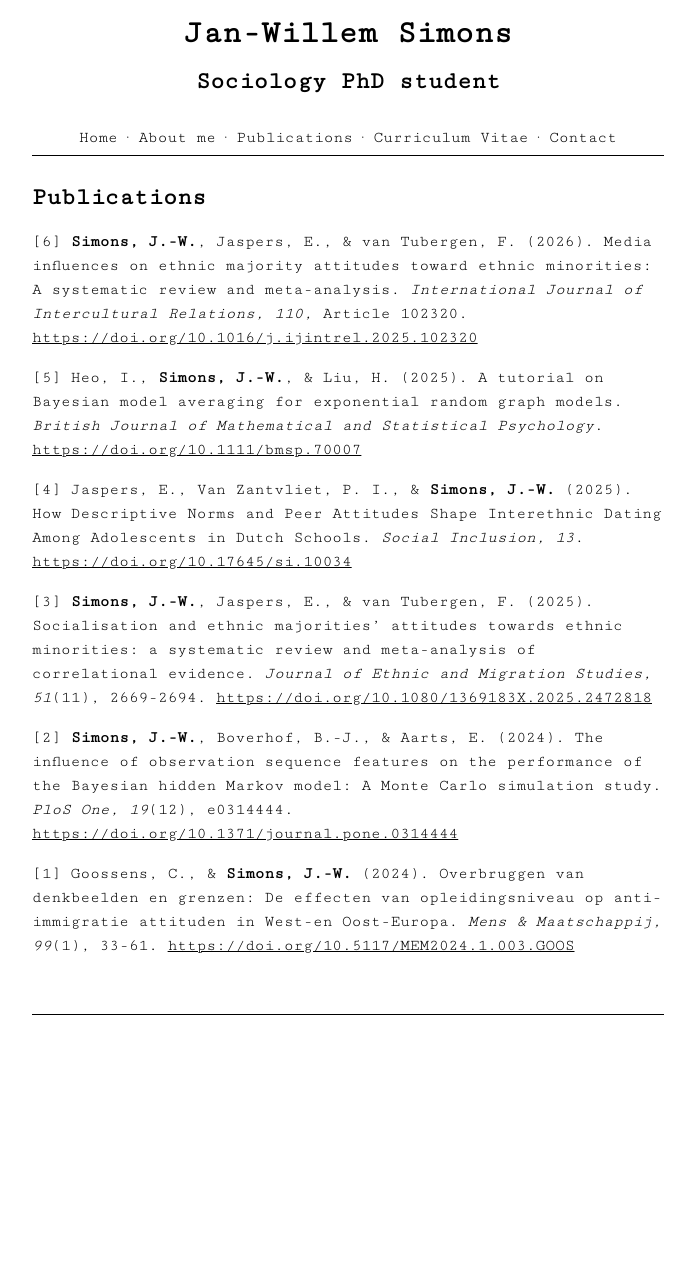
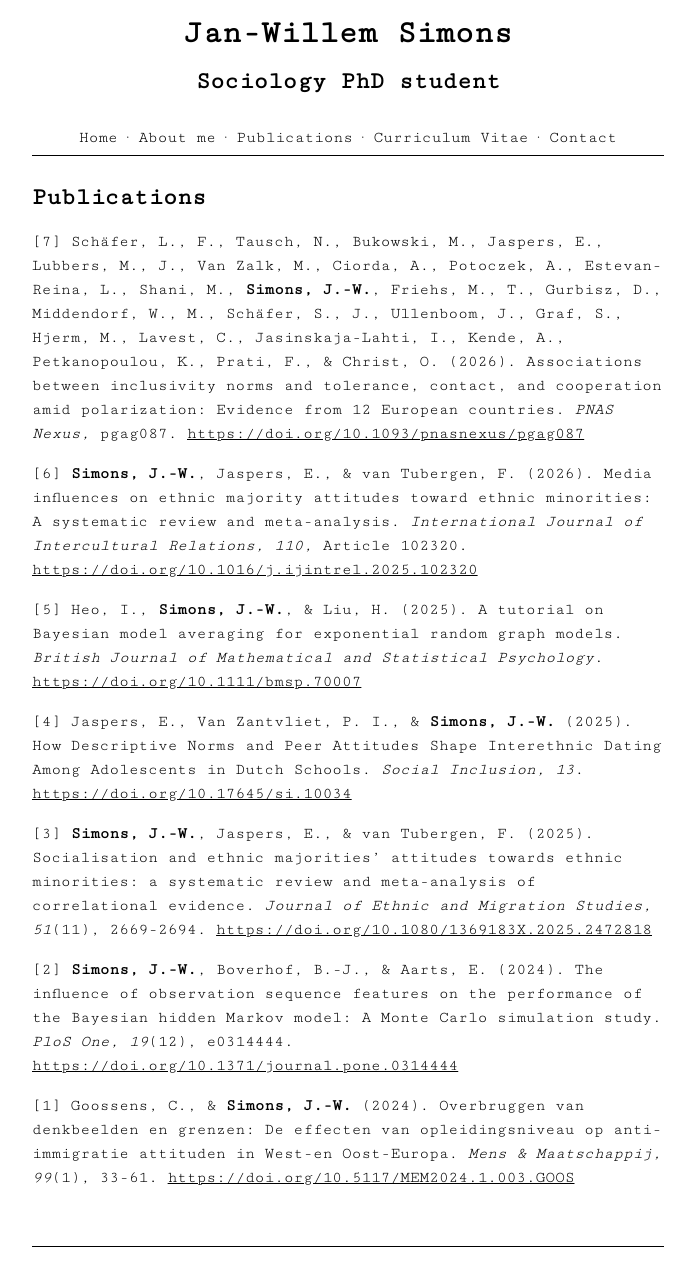
Before and after one commit to jwgsim/jwgsim.github.io, a Jekyll site: the page built from publications.md, in a window 1280 px wide. Shown: the whole page, without its empty margins (292-987 px from the left). Built offline with Jekyll 4.4.1, drawn with Linux system fonts in a browser that asks for light colours; before the commit the page ends 1047 px from its top, so only the background shows below that.

Commit message:
Update publications.md

```diff
--- a/publications.md
+++ b/publications.md
@@ -3,6 +3,8 @@ layout: default
 title: Publications
 permalink: /publications/
 ---
+
+[7] Schäfer, L., F., Tausch, N., Bukowski, M., Jaspers, E., Lubbers, M., J., Van Zalk, M., Ciorda, A., Potoczek, A., Estevan-Reina, L., Shani, M., **Simons, J.-W.**, Friehs, M., T., Gurbisz, D., Middendorf, W., M., Schäfer, S., J., Ullenboom, J., Graf, S., Hjerm, M., Lavest, C., Jasinskaja-Lahti, I., Kende, A., Petkanopoulou, K., Prati, F., & Christ, O. (2026). Associations between inclusivity norms and tolerance, contact, and cooperation amid polarization: Evidence from 12 European countries. *PNAS Nexus,* pgag087. <a href="https://doi.org/10.1093/pnasnexus/pgag087"> https://doi.org/10.1093/pnasnexus/pgag087</a>
 
 [6] **Simons, J.-W.**, Jaspers, E., & van Tubergen, F. (2026). Media influences on ethnic majority attitudes toward ethnic minorities: A systematic review and meta-analysis. *International Journal of Intercultural Relations, 110,* Article 102320. <a href="https://doi.org/10.1016/j.ijintrel.2025.102320"> https://doi.org/10.1016/j.ijintrel.2025.102320</a>
 
```
